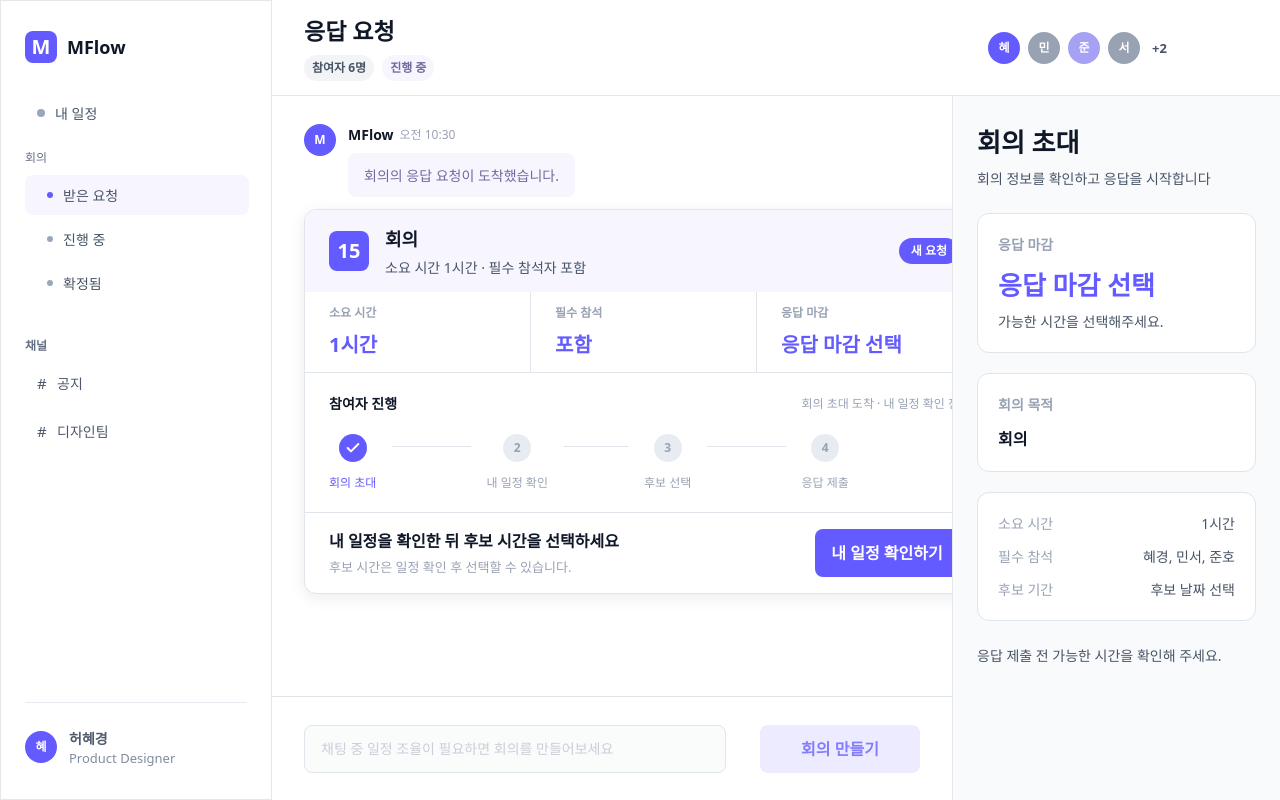
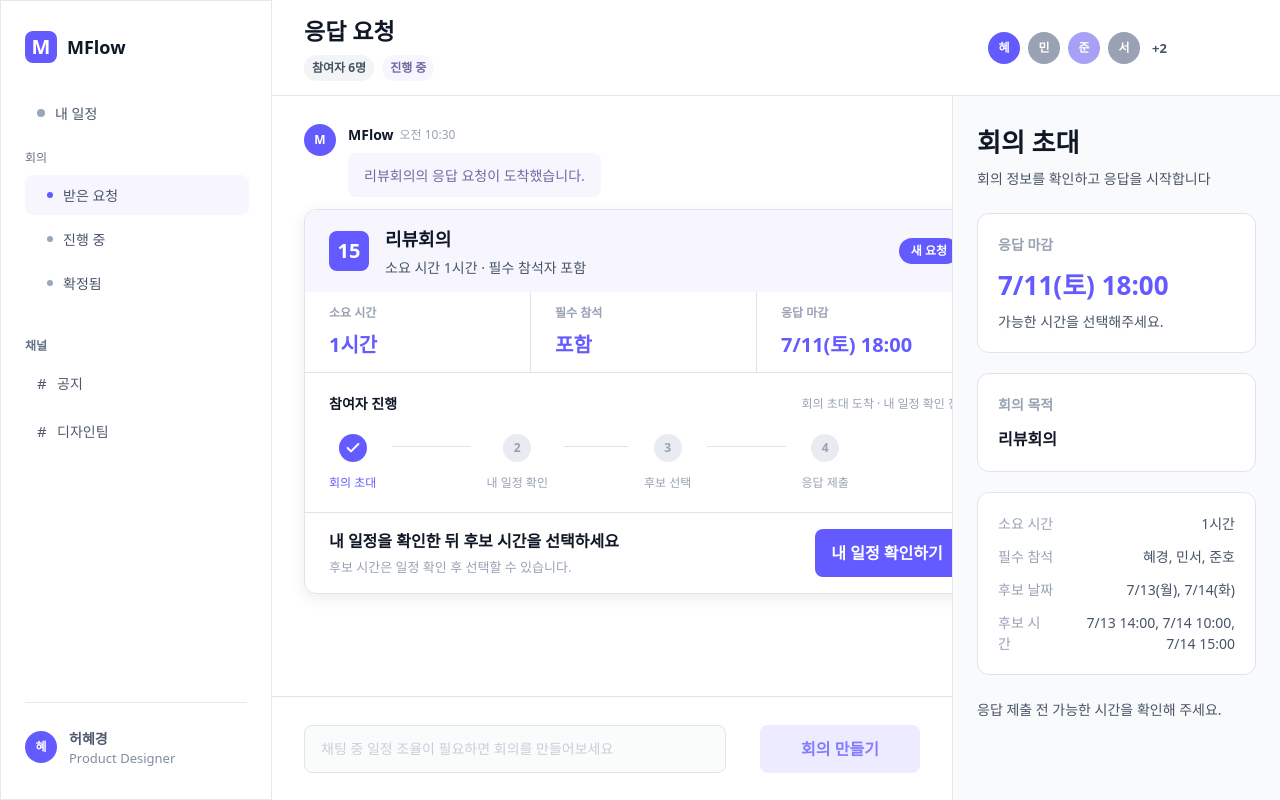
Before and after one commit to gjgprud0306/meetflow-tosschallenge, a React (Vite) app: page /meetings/invite in a window 1280 px wide. Built offline with nearby package versions, Linux system fonts and the light colour scheme; a web font is replaced by a local one.

Commit message:
Update received request scenario data

```diff
--- /dev/null
+++ b/src/mocks/participantRequest.ts
@@ -0,0 +1,9 @@
+export const receivedRequestStatusKey = "mflow-received-request-status";
+
+export const participantRequest = {
+  candidateDateLabel: "7/13(월), 7/14(화)",
+  candidateTimes: ["7/13 14:00", "7/14 10:00", "7/14 15:00"],
+  deadline: "7/11(토) 18:00",
+  hostName: "윤지은",
+  title: "리뷰회의",
+};
--- a/src/pages/MeetingCandidateSelectPage.tsx
+++ b/src/pages/MeetingCandidateSelectPage.tsx
@@ -4,20 +4,21 @@ import { useNavigate } from "react-router-dom";
 import { AvatarBadge } from "@/components/AvatarBadge";
 import { MeetFlowLayout } from "@/components/MeetFlowLayout";
 import { Button } from "@/components/ui/button";
-import { useMeetingFlow } from "@/context/useMeetingFlow";
 import { cn } from "@/lib/utils";
-import { receivedRequestStatusKey } from "@/pages/ReceivedRequestsPage";
+import {
+  participantRequest,
+  receivedRequestStatusKey,
+} from "@/mocks/participantRequest";
 
 type CandidateAnswer = "available" | "unavailable";
 
 const candidateOptions = [
-  { id: "candidate-1", label: "7/9(수) 11:00" },
-  { id: "candidate-2", label: "7/10(금) 10:00" },
-  { id: "candidate-3", label: "7/10(금) 15:00" },
+  { id: "candidate-1", label: participantRequest.candidateTimes[0] },
+  { id: "candidate-2", label: participantRequest.candidateTimes[1] },
+  { id: "candidate-3", label: participantRequest.candidateTimes[2] },
 ];
 
 export function MeetingCandidateSelectPage() {
-  const { meeting } = useMeetingFlow();
   const navigate = useNavigate();
   const [answers, setAnswers] = useState<Record<string, CandidateAnswer>>({});
 
@@ -62,7 +63,7 @@ export function MeetingCandidateSelectPage() {
                 </div>
                 <div className="ml-4">
                   <h2 className="text-lg font-bold leading-7 text-[#101828]">
-                    {meeting.title || "회의"}
+                    {participantRequest.title}
                   </h2>
                   <p className="mt-1 text-sm font-medium leading-[21px] text-[#475467]">
                     입력한 일정과 후보 시간을 비교 후 제출
--- a/src/pages/MeetingInvitePage.tsx
+++ b/src/pages/MeetingInvitePage.tsx
@@ -5,6 +5,7 @@ import { MeetFlowLayout } from "@/components/MeetFlowLayout";
 import { Button } from "@/components/ui/button";
 import { useMeetingFlow } from "@/context/useMeetingFlow";
 import { attendees } from "@/mocks";
+import { participantRequest } from "@/mocks/participantRequest";
 import { cn } from "@/lib/utils";
 
 function shortName(name: string) {
@@ -109,8 +110,7 @@ function ParticipantProgress() {
 
 function InviteMeetingCard() {
   const navigate = useNavigate();
-  const { meeting, summaries } = useMeetingFlow();
-  const title = meeting.title || "회의";
+  const title = participantRequest.title;
 
   return (
     <section className="w-[680px] overflow-hidden rounded-xl border border-[#E0E4EB] bg-white shadow-[0_4px_16px_rgba(16,24,40,0.08)]">
@@ -136,7 +136,7 @@ function InviteMeetingCard() {
       <div className="grid grid-cols-3 border-b border-[#E0E4EB]">
         <MeetingInfoCell label="소요 시간" value="1시간" />
         <MeetingInfoCell label="필수 참석" value="포함" />
-        <MeetingInfoCell label="응답 마감" value={summaries.deadline} />
+        <MeetingInfoCell label="응답 마감" value={participantRequest.deadline} />
       </div>
 
       <div className="border-b border-[#E0E4EB] px-6 py-5">
@@ -164,8 +164,8 @@ function InviteMeetingCard() {
 }
 
 function InviteRightPanel() {
-  const { meeting, summaries } = useMeetingFlow();
-  const title = meeting.title || "회의";
+  const { meeting } = useMeetingFlow();
+  const title = participantRequest.title;
   const required = requiredNames(meeting.requiredAttendeeIds);
 
   return (
@@ -182,7 +182,7 @@ function InviteRightPanel() {
           응답 마감
         </p>
         <p className="mt-3 text-[26px] font-bold leading-9 text-[#635BFF]">
-          {summaries.deadline}
+          {participantRequest.deadline}
         </p>
         <p className="mt-2 text-sm font-medium leading-[21px] text-[#475467]">
           가능한 시간을 선택해주세요.
@@ -209,8 +209,16 @@ function InviteRightPanel() {
             <span className="text-[#475467]">{required || "선택 없음"}</span>
           </div>
           <div className="flex justify-between gap-4">
-            <span className="text-[#98A2B3]">후보 기간</span>
-            <span className="text-right text-[#475467]">{summaries.dateRange}</span>
+            <span className="text-[#98A2B3]">후보 날짜</span>
+            <span className="text-right text-[#475467]">
+              {participantRequest.candidateDateLabel}
+            </span>
+          </div>
+          <div className="flex justify-between gap-4">
+            <span className="text-[#98A2B3]">후보 시간</span>
+            <span className="text-right text-[#475467]">
+              {participantRequest.candidateTimes.join(", ")}
+            </span>
           </div>
         </div>
       </section>
@@ -238,8 +246,7 @@ function InviteComposer() {
 }
 
 export function MeetingInvitePage() {
-  const { meeting } = useMeetingFlow();
-  const title = meeting.title || "회의";
+  const title = participantRequest.title;
 
   return (
     <MeetFlowLayout title="응답 요청">
--- a/src/pages/ReceivedRequestsPage.tsx
+++ b/src/pages/ReceivedRequestsPage.tsx
@@ -1,9 +1,10 @@
 import { useNavigate } from "react-router-dom";
 import { MeetFlowLayout } from "@/components/MeetFlowLayout";
 import { Button } from "@/components/ui/button";
-import { useMeetingFlow } from "@/context/useMeetingFlow";
-
-export const receivedRequestStatusKey = "mflow-received-request-status";
+import {
+  participantRequest,
+  receivedRequestStatusKey,
+} from "@/mocks/participantRequest";
 
 function getInitialRequestStatus() {
   return window.localStorage.getItem(receivedRequestStatusKey) === "completed"
@@ -13,7 +14,6 @@ function getInitialRequestStatus() {
 
 export function ReceivedRequestsPage() {
   const navigate = useNavigate();
-  const { meeting, summaries } = useMeetingFlow();
   const status = getInitialRequestStatus();
   const completed = status === "completed";
 
@@ -21,7 +21,7 @@ export function ReceivedRequestsPage() {
     <MeetFlowLayout title="받은 요청">
       <div className="h-full w-full overflow-y-auto px-8 pt-7">
         <p className="text-sm font-medium leading-[21px] text-[#667085]">
-          내가 참여자로 초대된 회의 요청을 확인합니다.
+          초대받은 회의의 후보 시간을 확인하고 응답해주세요.
         </p>
 
         <div className="mt-8 flex w-full flex-col gap-4">
@@ -29,10 +29,10 @@ export function ReceivedRequestsPage() {
             <div className="flex h-[72px] items-center justify-between bg-[#F7F6FF] px-5">
               <div>
                 <h2 className="text-lg font-bold leading-7 text-[#101828]">
-                  {meeting.title || "리뷰회의"}
+                  {participantRequest.title}
                 </h2>
                 <p className="mt-1 text-sm font-medium leading-[21px] text-[#475467]">
-                  허혜경님이 보낸 회의 요청
+                  {participantRequest.hostName}님이 보낸 회의 요청
                 </p>
               </div>
               <span
@@ -48,16 +48,20 @@ export function ReceivedRequestsPage() {
 
             <div className="space-y-3 px-5 py-5 text-sm font-medium leading-[21px]">
               <div className="flex gap-6">
-                <span className="w-[72px] shrink-0 text-[#98A2B3]">후보 기간</span>
-                <span className="text-[#475467]">{summaries.dateRange}</span>
+                <span className="w-[72px] shrink-0 text-[#98A2B3]">후보 날짜</span>
+                <span className="text-[#475467]">
+                  {participantRequest.candidateDateLabel}
+                </span>
               </div>
               <div className="flex gap-6">
                 <span className="w-[72px] shrink-0 text-[#98A2B3]">후보 시간</span>
-                <span className="text-[#475467]">{summaries.selectedTimes}</span>
+                <span className="text-[#475467]">
+                  {participantRequest.candidateTimes.join(", ")}
+                </span>
               </div>
               <div className="flex gap-6">
                 <span className="w-[72px] shrink-0 text-[#98A2B3]">응답 마감</span>
-                <span className="text-[#475467]">{summaries.deadline}</span>
+                <span className="text-[#475467]">{participantRequest.deadline}</span>
               </div>
             </div>
 
```
Also changed, not shown: 2 other files (tests, documents, lock files or other folders).
